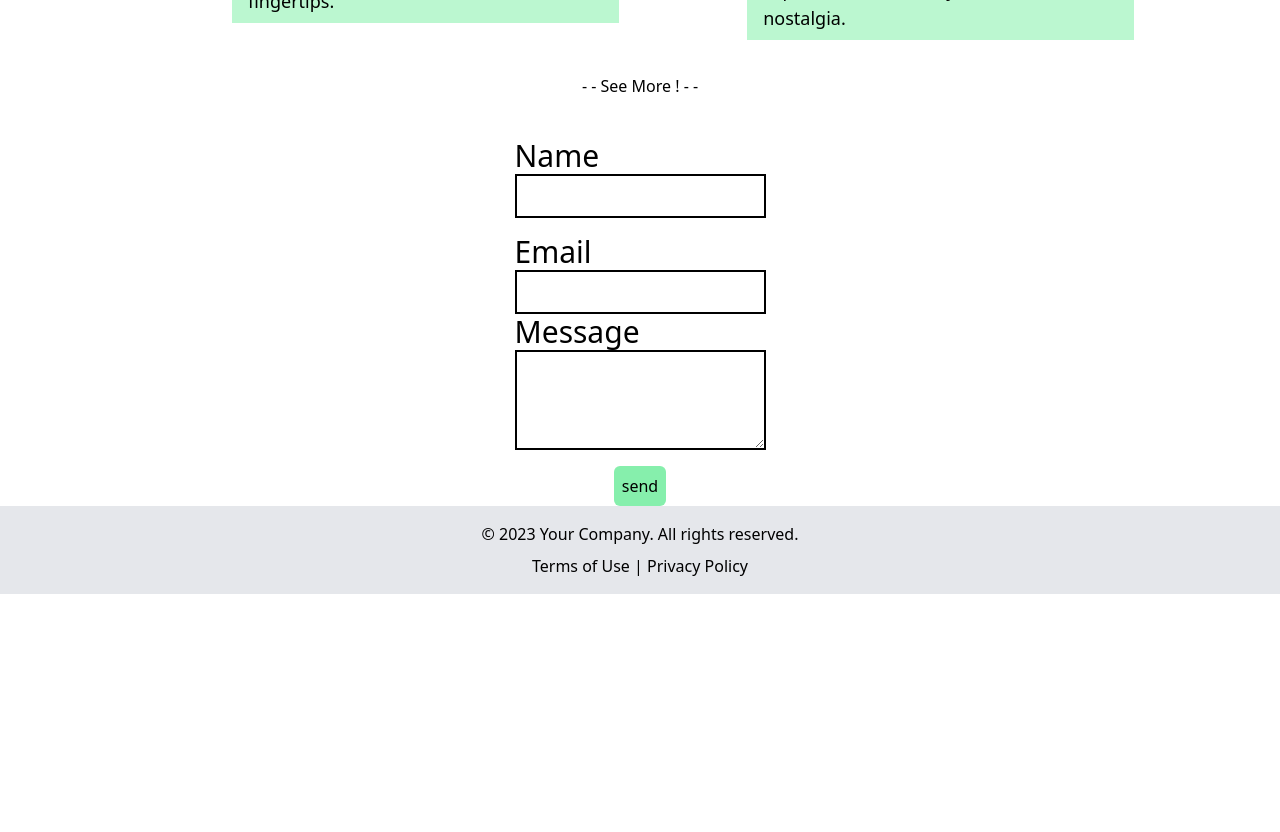
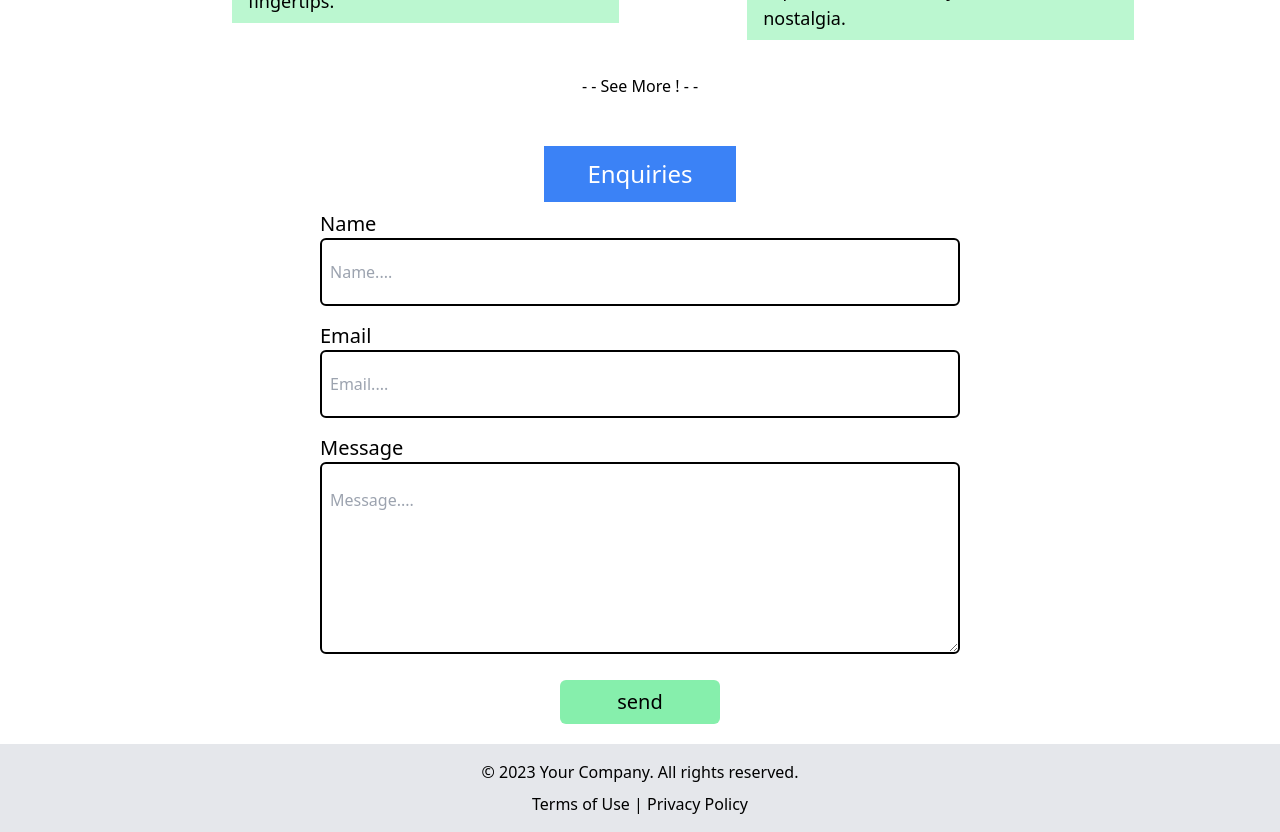
Before and after one commit to miino10/my-react-portfolio, a React (Vite) app: page /projects in a window 1280 px wide. Shown: the part 2960-3792 px from the top of the page. Before the commit the page ends 3554 px from the top, so only its background shows below. Built offline with nearby package versions, Linux system fonts and the light colour scheme.

Commit message:
emailform ui design update

```diff
--- a/src/components/EmailForm.tsx
+++ b/src/components/EmailForm.tsx
@@ -28,50 +28,68 @@ const EmailForm = () => {
     }
   };
   return (
-    <div>
+    <div className=" flex flex-col   ">
+      <div
+        className="flex justify-center items-center m-2
+      "
+      >
+        <button
+          className="text-center
+       bg-blue-500 w-48 px-7 py-3
+       text-white
+        text-2xl cursor-text "
+        >
+          Enquiries
+        </button>
+      </div>
+
       <form
         ref={formRef}
-        className="flex flex-col items-center gap-4"
+        className="flex flex-col items-center  "
         onSubmit={sendEmail}
       >
-        <div className="flex flex-col ">
-          <label className="text-3xl" htmlFor="name">
+        <div className="flex flex-col md:w-1/2 ">
+          <label className="text-xl" htmlFor="name">
             Name
           </label>
           <input
             type="name"
             name="user_name"
             id="name"
-            className="border-black border-2 p-2  w-full"
+            placeholder="Name...."
+            className="border-black border-2 p-2  w-full  rounded-md  lg:py-5"
             // onChange={(e) => setName(e.target.value)}
           />
         </div>
-        <div className="flex flex-col ">
-          <label className="text-3xl" htmlFor="email">
+        <div className="flex flex-col md:w-1/2 mt-4  md:mt-4">
+          <label className="text-xl" htmlFor="email">
             Email
           </label>
           <input
+            placeholder="Email...."
             type="email"
             name="user_email"
             id="email"
-            className="border-black border-2  p-2  w-full"
+            className="border-black border-2  p-2  w-full  rounded-md lg:py-5 "
           />
-          <label className="text-3xl" htmlFor="message">
+        </div>
+        <div className=" w-48 md:w-1/2 md:h-2/3 mt-4 md:mt-4">
+          <label className="text-xl" htmlFor="message">
             Message
           </label>
-
           <textarea
             name="message"
             id="message"
-            className="border-black border-2  p-2 py-6 w-full"
+            placeholder="Message...."
+            className="border-black border-2 rounded-md  p-2 py-6 w-full md:w-full md:h-48"
           />
         </div>
 
-        <div>
+        <div className="w-20 mb-3 md:w-40  md:my-5">
           <button
             type="submit"
             value="send"
-            className="bg-green-300 p-2 rounded-md"
+            className="bg-green-300 p-2 rounded-md  w-full md:h-1/3 text-xl"
           >
             send
           </button>
```
